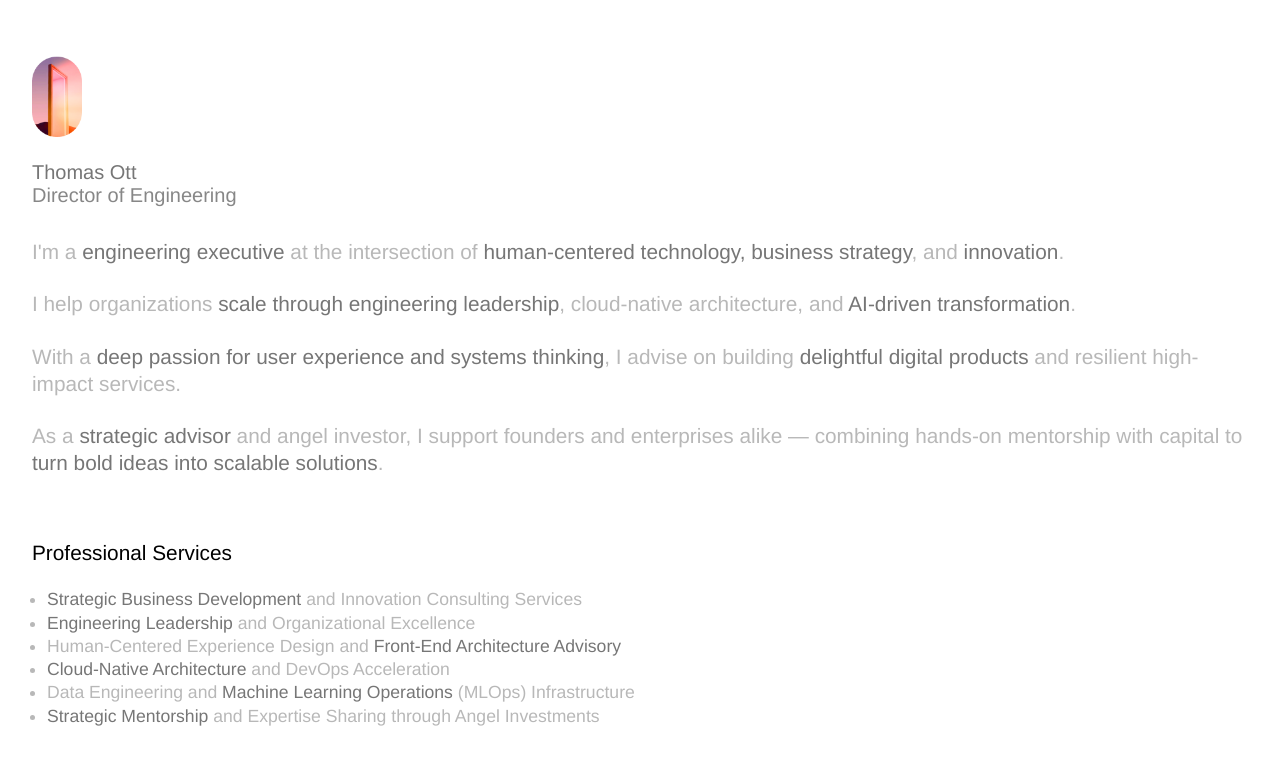
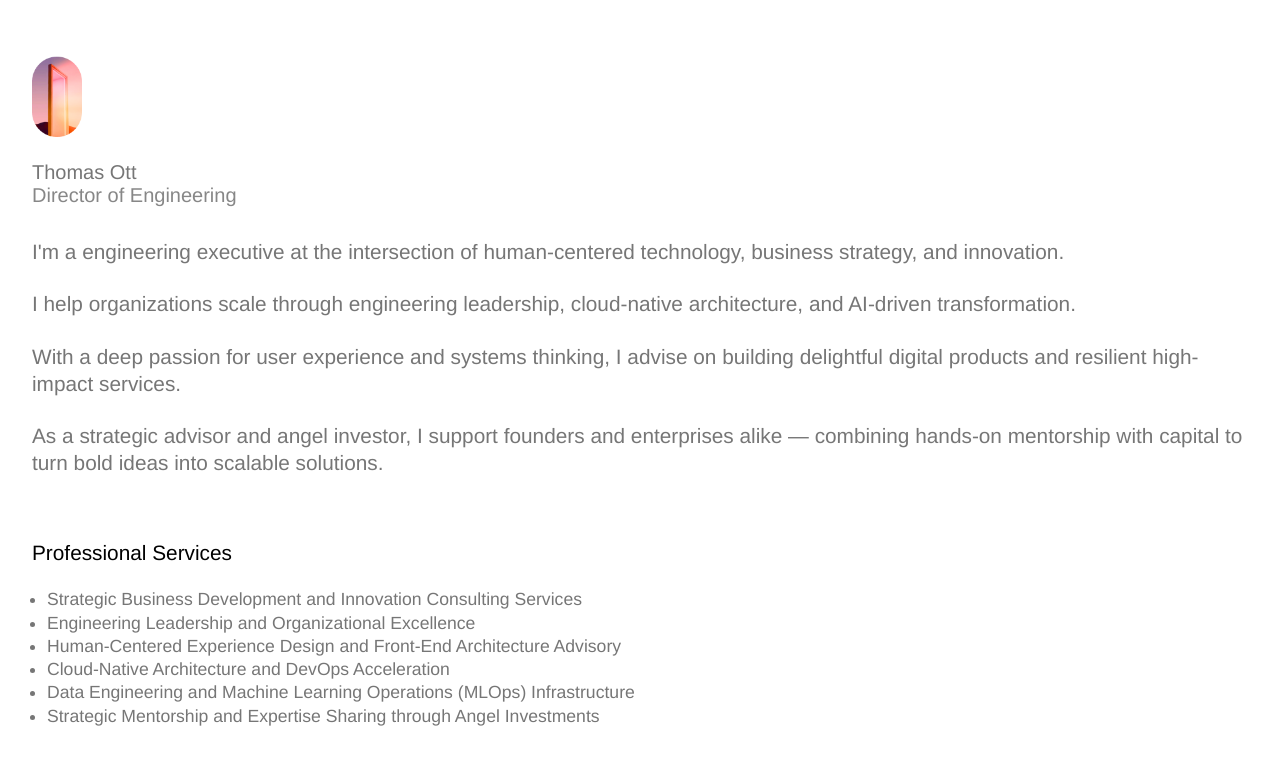
Before and after one commit to greenchapter/website, a SvelteKit app: page / in a window 1280 px wide. Shown: the top 764 px of the page. Built offline with nearby package versions, Linux system fonts and the light colour scheme.

Commit message:
style: remove light text color (#12)

```diff
--- a/src/routes/+page.svelte
+++ b/src/routes/+page.svelte
@@ -13,7 +13,6 @@
 <style>
 	:root {
 		--color-text: #767676;
-		--color-text-light: #b8b8b8;
 	}
 
 	p span, li span {
@@ -28,10 +27,6 @@
 	h2 {
 		color: black;
 		margin-top: 4rem;
-	}
-
-	p, li {
-		color: var(--color-text-light);
 	}
 
 	li {
```
